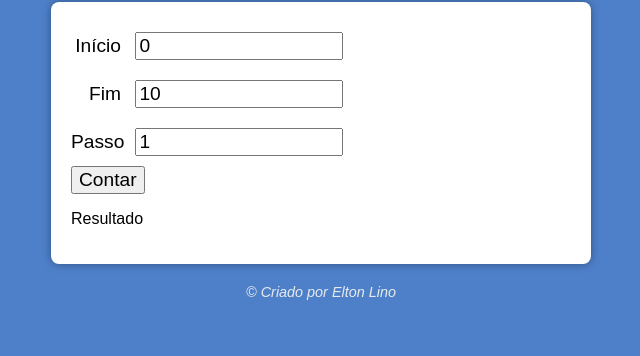
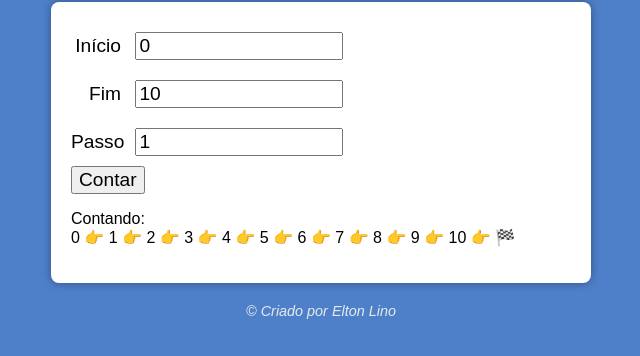
Before and after one commit to EltonLino/javascript, a plain HTML site: page aula14ex/index.html in a window 1280 px wide. Both pictures are taken after a click on the button "Contar". Shown: the part 78-434 px from the top of the page, without its empty margins (319-959 px from the left). Drawn offline with Linux system fonts and the light colour scheme.

Commit message:
finalizando contador

```diff
--- a/aula14ex/index.html
+++ b/aula14ex/index.html
@@ -11,7 +11,7 @@
         <h1>Vamos contar</h1>
     </header>
     <section>
-        <div>
+        <div id="dados">
             <label for="inicio">Início</label>
             <input type="number" name="inicio" id="inicio" value="0"><br>
             <label for="fim">Fim</label>
@@ -20,12 +20,13 @@
             <input type="number" name="passo" id="passo" value="1"><br>
             <button onclick="contar()">Contar</button>
         </div>
-        <div id="res">
-            <p>Resultado</p>
+        <div>
+            <p id="res">Resultado</p>
         </div>
     </section>
     <footer>
         <p>&copy; Criado por Elton Lino</p>
     </footer>
+    <script src="script.js"></script>
 </body>
 </html>
--- /dev/null
+++ b/aula14ex/script.js
@@ -0,0 +1,35 @@
+function contar(){
+    var inicio = document.getElementById('inicio');
+    var fim = document.getElementById('fim');
+    var passo = document.getElementById('passo');
+    var res = document.getElementById('res');
+
+    if(inicio.value.length == 0 || fim.value.length == 0 || passo.value.length == 0){
+        res.innerHTML = 'Impossível contar!';
+        alert('[ERRO] Faltam dados!');
+    } else{
+        res.innerHTML = 'Contando: <br>';
+        let i = Number(inicio.value);
+        let f = Number(fim.value);
+        let p = Number(passo.value);
+
+        if(p <= 0){
+            alert('Passo inválido! Considerando PASSO 1');
+            p = 1;
+        }
+
+        if(i < f){
+            //contagem crescente
+            for(let c = i; c <= f; c += p){
+            res.innerHTML += ` ${c} \u{1f449} `;
+            }
+        } else {
+            //contagem regressiva
+            for(let c = i; c >= f; c -= p){
+                res.innerHTML += ` ${c} \u{1f449}`;
+            }
+        }
+
+        res.innerHTML += `\u{1f3c1}`;
+    }
+    }
```
